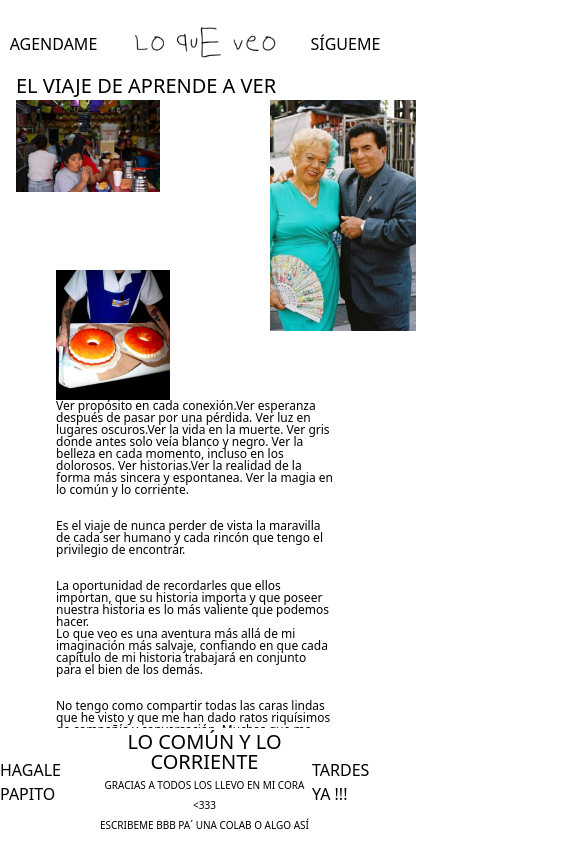
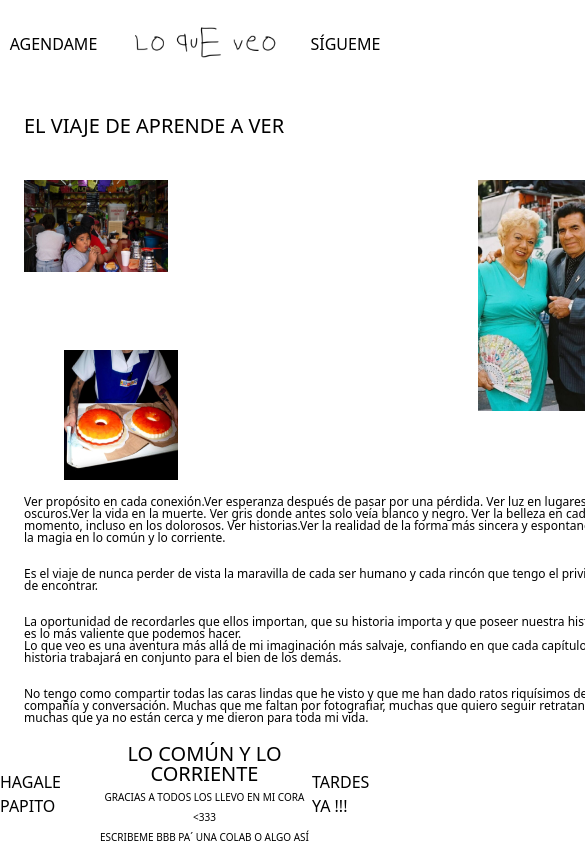
Before and after one commit to HanielOnt/lo-que-veo, a React (Vite) app: page /el-viaje-de-aprender in a window 390 px wide. Shown: the top 856 px of the page, 585 px wide, since content can reach past the window. Built offline with nearby package versions, Linux system fonts and the light colour scheme.

Commit message:
Modificaciones para hacer responsive las paginas

```diff
--- a/src/components/Footer.jsx
+++ b/src/components/Footer.jsx
@@ -3,8 +3,8 @@
 export const Footer = () => {
     return (
 
-        <footer className="relative">
-            <div className="w-full h-fit fixed bottom-0  flex flex-row justify-around items-center pt-1 pb-3 bg-white">
+        <footer className=" relative">
+            <div className="w-full h-fit bottom-0  flex flex-row justify-around items-center pt-1 pb-3 bg-white lg:fixed">
                 <p className="uppercase">hagale papito</p>
                 <p className="uppercase text-center text-xl leading-none">lo común y lo corriente <br />
                     <span className='text-[10px]'>
--- a/src/pages/ElViajeDeAprender.jsx
+++ b/src/pages/ElViajeDeAprender.jsx
@@ -6,14 +6,14 @@ import { ImageZoom } from '../components/ImageZoom'
 export const ElViajeDeAprender = () => {
 
     return (
-        <section className='w-full h-svh '>
-            <div className='w-full h-svh flex flex-col justify-center  px-4'>
+        <section className='w-full h-full '>
+            <div className='w-full h-full mt-28 mb-4 flex flex-col gap-10 justify-start px-6 '>
 
                 <div className='w-full '>
                     <h1 className='text-xl uppercase'>el viaje de aprende a ver</h1>
                 </div>
-                <div className='w-full flex justify-center content-evenly max-[720px]:flex-col'>
-                    <div className='w-[600px] h-[300px] relative max-[720px]:max-w-[400px] '>
+                <div className='w-fit flex flex-col justify-center items-start gap-4 md:flex-row md:items-evenly'>
+                    <div className='w-[600px] h-[300px] relative md:max-w-[400px] '>
                         <div className='absolute top-0 left-0'>
                             <ImageZoom src={img_4} alt={'imagen 4'} />
                         </div>
@@ -25,7 +25,7 @@ export const ElViajeDeAprender = () => {
                         </div>
 
                     </div>
-                    <aside className='w-fit px-10'>
+                    <aside className='w-fit  lg:px-4'>
                         <p className='text-xs leading-none'>Ver propósito en cada conexión.Ver esperanza después de pasar por una pérdida. Ver luz en lugares oscuros.Ver la vida en la muerte. Ver gris donde antes solo veía blanco y negro. Ver la belleza en cada momento, incluso en los dolorosos. Ver historias.Ver la realidad de la forma más sincera y espontanea. Ver la magia en lo común y lo corriente.</p>
                         <br />
                         <p className='text-xs leading-none'>Es el viaje de nunca perder de vista la maravilla de cada ser humano y cada rincón que tengo el privilegio de encontrar.</p>
--- a/tailwind.config.js
+++ b/tailwind.config.js
@@ -1,10 +1,18 @@
 /** @type {import('tailwindcss').Config} */
+
 export default {
   content: [
     "./index.html",
     "./src/**/*.{js,ts,jsx,tsx}",
   ],
   theme: {
+    screens: {
+      'sm': { min: '320px', max: '719px' },
+
+      'md': { min: '720px', max: '1023px' },
+
+      'lg': '1024px'
+    },
     extend: {
       fontFamily: {
         'openSBI': ['sauceOneBoldItalic', 'sans-serif'],
```
